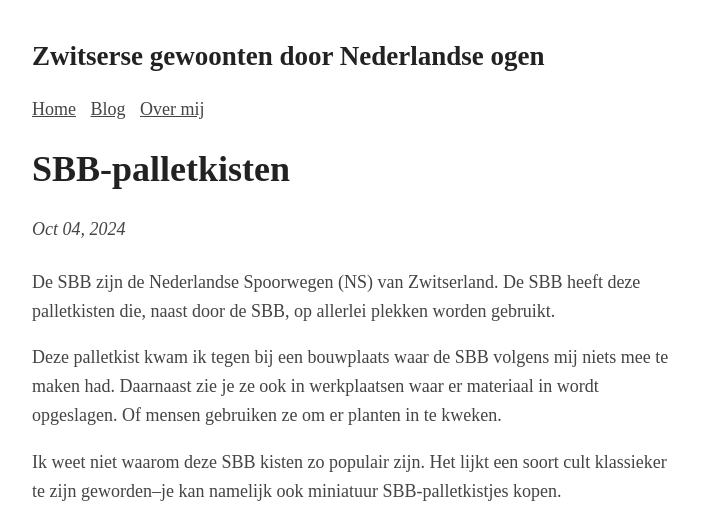
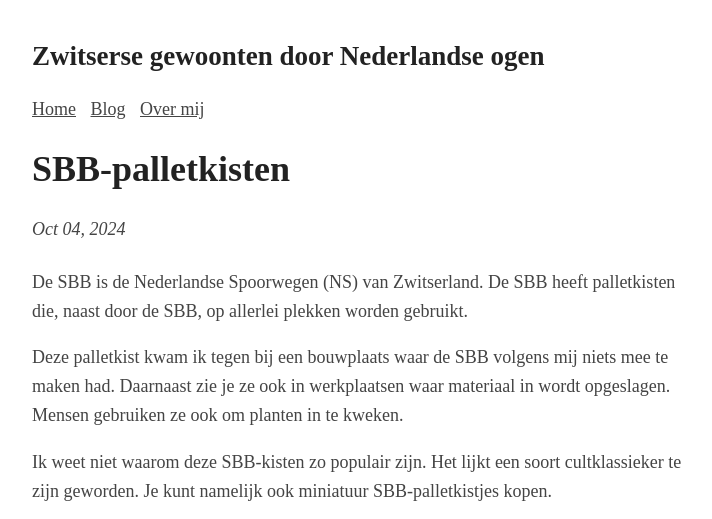
Before and after one commit to Roald87/roaldin.ch, a Jekyll site: the page built from _posts/2024-10-04-sbb-palletkisten.md, in a window 1280 px wide, cut to the strip 0-519 px from the top of the page. Shown: the whole strip, without its empty margins (283-995 px from the left). Built offline with Jekyll 4.4.1, drawn with Linux system fonts in a browser that asks for light colours; comment, search, counter and statistics services are not loaded.

Commit message:
Spellcheck by ChatGPT

```diff
--- a/_posts/2024-10-04-sbb-palletkisten.md
+++ b/_posts/2024-10-04-sbb-palletkisten.md
@@ -4,10 +4,10 @@ title: SBB-palletkisten
 image: generated/sbb-palletkisten-1-500-2b0eb7859.webp
 ---
 
-De SBB zijn de Nederlandse Spoorwegen (NS) van Zwitserland. De SBB heeft deze palletkisten die, naast door de SBB, op allerlei plekken worden gebruikt.
+De SBB is de Nederlandse Spoorwegen (NS) van Zwitserland. De SBB heeft palletkisten die, naast door de SBB, op allerlei plekken worden gebruikt.
 
-Deze palletkist kwam ik tegen bij een bouwplaats waar de SBB volgens mij niets mee te maken had. Daarnaast zie je ze ook in werkplaatsen waar er materiaal in wordt opgeslagen. Of mensen gebruiken ze om er planten in te kweken.
+Deze palletkist kwam ik tegen bij een bouwplaats waar de SBB volgens mij niets mee te maken had. Daarnaast zie je ze ook in werkplaatsen waar materiaal in wordt opgeslagen. Mensen gebruiken ze ook om planten in te kweken.
 
-Ik weet niet waarom deze SBB kisten zo populair zijn. Het lijkt een soort cult klassieker te zijn geworden--je kan namelijk ook miniatuur SBB-palletkistjes kopen.
+Ik weet niet waarom deze SBB-kisten zo populair zijn. Het lijkt een soort cultklassieker te zijn geworden. Je kunt namelijk ook miniatuur SBB-palletkistjes kopen.
 
 {% picture sbb-palletkisten-1.jpg --alt Houten kist met metalen hoeken, gestapeld op een pallet, omgeven door gras en planten. %}
```
